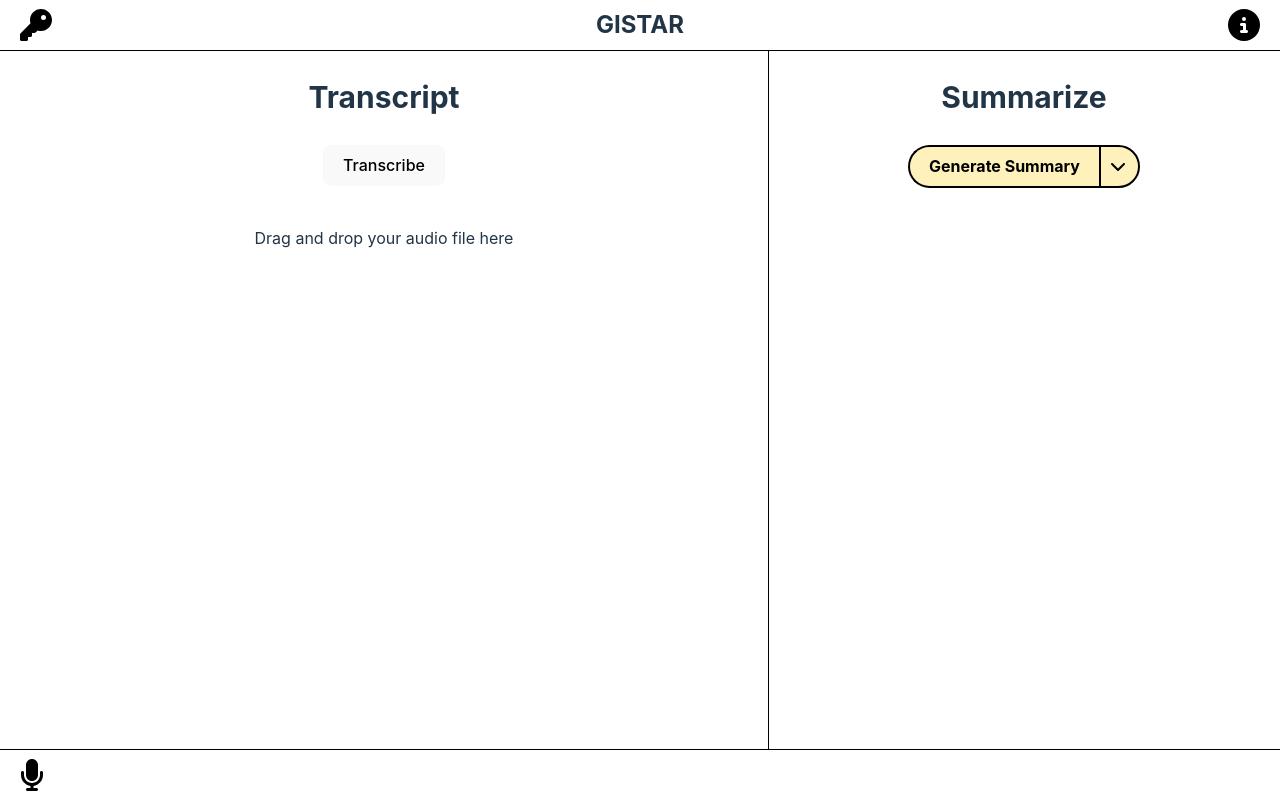
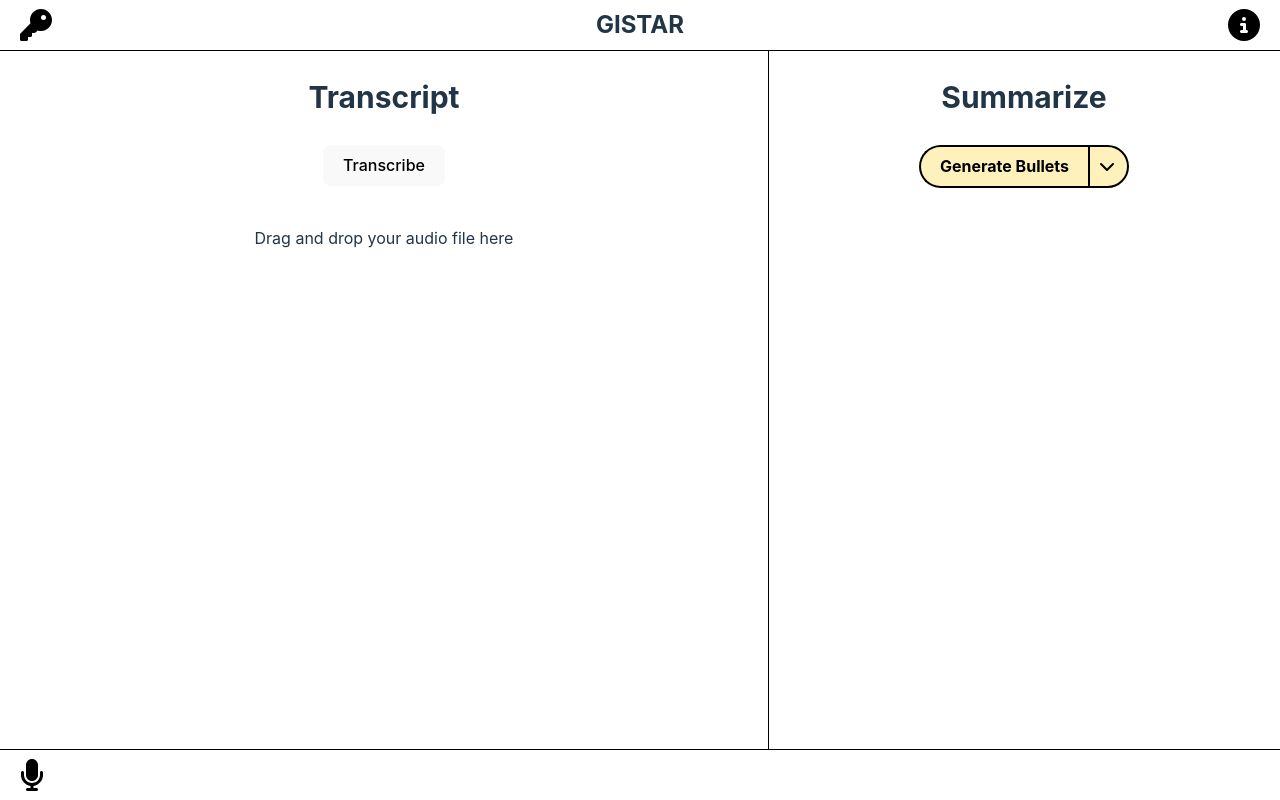
Before and after one commit to Carsonthemonkey/GIST, a React (Vite) app: page / in a window 1280 px wide. Built offline with nearby package versions, Linux system fonts and the light colour scheme.

Commit message:
Dynamically change summary button
Based on input from dropdown

```diff
--- a/src/components/SummaryPanel.tsx
+++ b/src/components/SummaryPanel.tsx
@@ -10,27 +10,31 @@ interface Props {
     transcriptProp: string;
 }
 
+interface Prompts {
+    [key: string]: string;
+}
+
 const SummaryPanel = (props: Props) => {
     const [isOpen, setIsOpen] = useState(false);
 
-    const prompts = {
-        "Bullets":
+    const prompts: Prompts = {
+        Bullets:
             "You are NotesGPT. You take read transcripts of lectures, and create detailed and extensive bullet point notes about it. Respond to any input with the notes only, no extra explanation text and make sure the notes are in bullet points",
-        "Summarize":
+        Summarize:
             "You are NotesGPT. You take read transcripts of lectures, and create a summary of the lecture. Respond to any input with the summary only, no extra explanation text",
     };
 
     //This is a placeholder for testing purposes
     const [summary, setSummary] = React.useState(``);
     const [isLoading, setIsLoading] = React.useState(false); //This might be kind of messy but it probably works
-    const [activePrompt, setActivePrompt] = React.useState(prompts.Bullets);
+    const [activePrompt, setActivePrompt] = React.useState("Bullets");
 
     const toggleDropdown = () => {
         setIsOpen(!isOpen);
     };
 
     const handleItemClick = (e: any) => {
-        setActivePrompt(prompts[e.target.innerText]); // TODO: fix this, it still works though
+        setActivePrompt(e.target.innerText);
         setIsOpen(false);
     }
 
@@ -42,7 +46,7 @@ const SummaryPanel = (props: Props) => {
             //* I think a possible solution is to actually just return the response object from summarizeGPT and then set the state of the response object to the returned object
             await summarizeGPT(
                 true,
-                activePrompt,
+                prompts[activePrompt],
                 props.transcriptProp,
                 props.APIKeyProp,
             ).then((r) => {
@@ -61,7 +65,7 @@ const SummaryPanel = (props: Props) => {
         <div id="summary-panel">
             <h2 id="summary-title">Summarize</h2>
             {/* //TODO dynamically change the prompt based on the dropdown */}
-            <button id="notes-button" onClick={generateSummary}>Generate Summary</button>
+            <button id="notes-button" onClick={generateSummary}>Generate {activePrompt}</button>
             <button id="summary-drop-down-button" onClick={toggleDropdown}>
                 <FontAwesomeIcon icon={faChevronDown} />
             </button>
```
